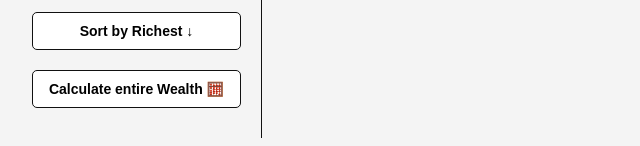
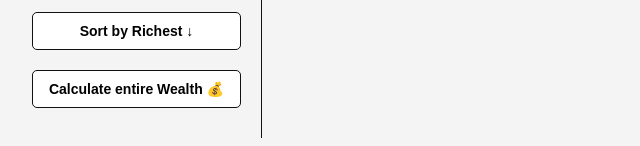
Before and after one commit to namrata9503/VanillaJS-ArrayDOM-Methods, a plain HTML site: page index.html in a window 1280 px wide. Shown: the part 272-418 px from the top of the page, 248-888 px from the left. Drawn offline with Linux system fonts and the light colour scheme.

Commit message:
icon changed

```diff
--- a/index.html
+++ b/index.html
@@ -16,7 +16,7 @@
         <button id="double">Double Money 💰</button>
         <button id="show-millionaires">Show Only Millionaires 💵</button>
         <button id="sort">Sort by Richest ↓</button>
-        <button id="calculate-wealth">Calculate entire Wealth 🧮</button>
+        <button id="calculate-wealth">Calculate entire Wealth 💰</button>
       </aside>
 
       <main id="main">
```
